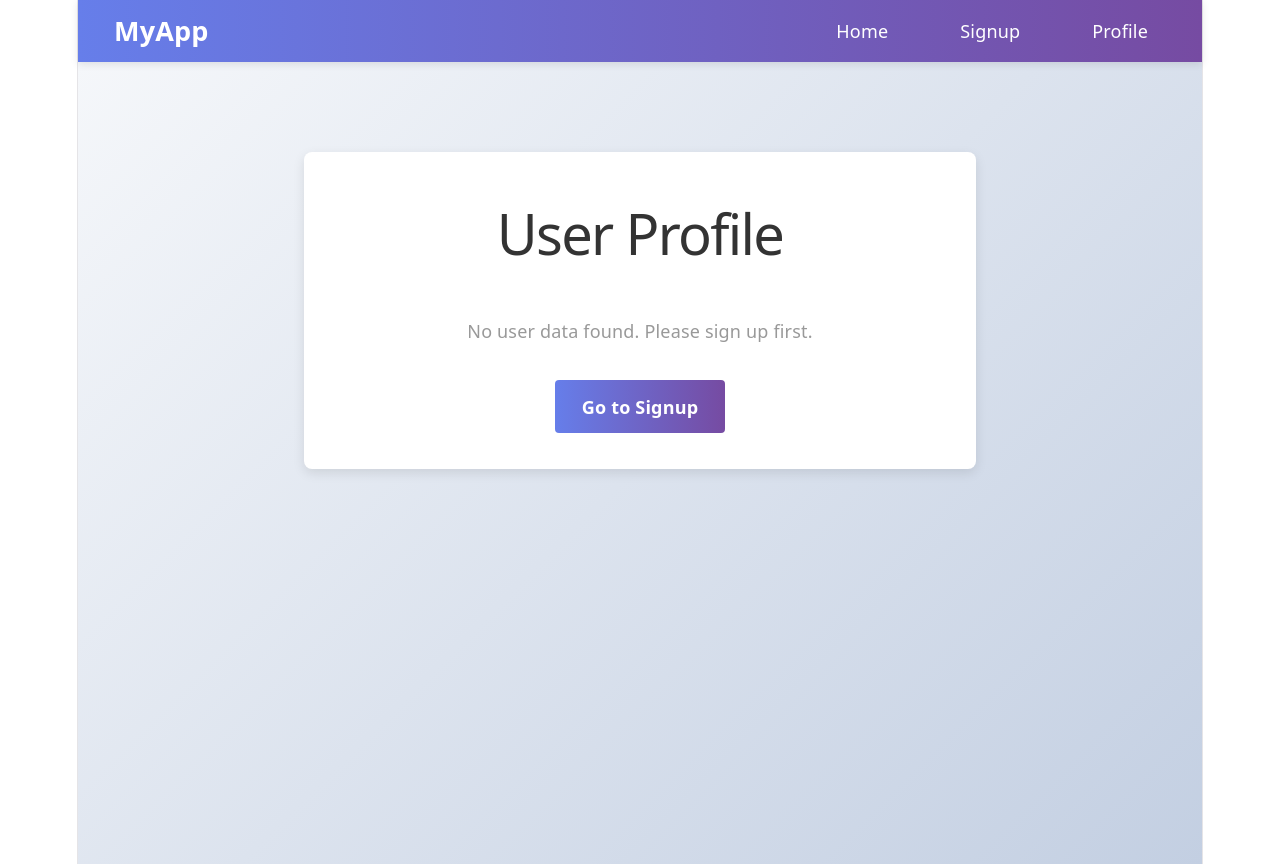
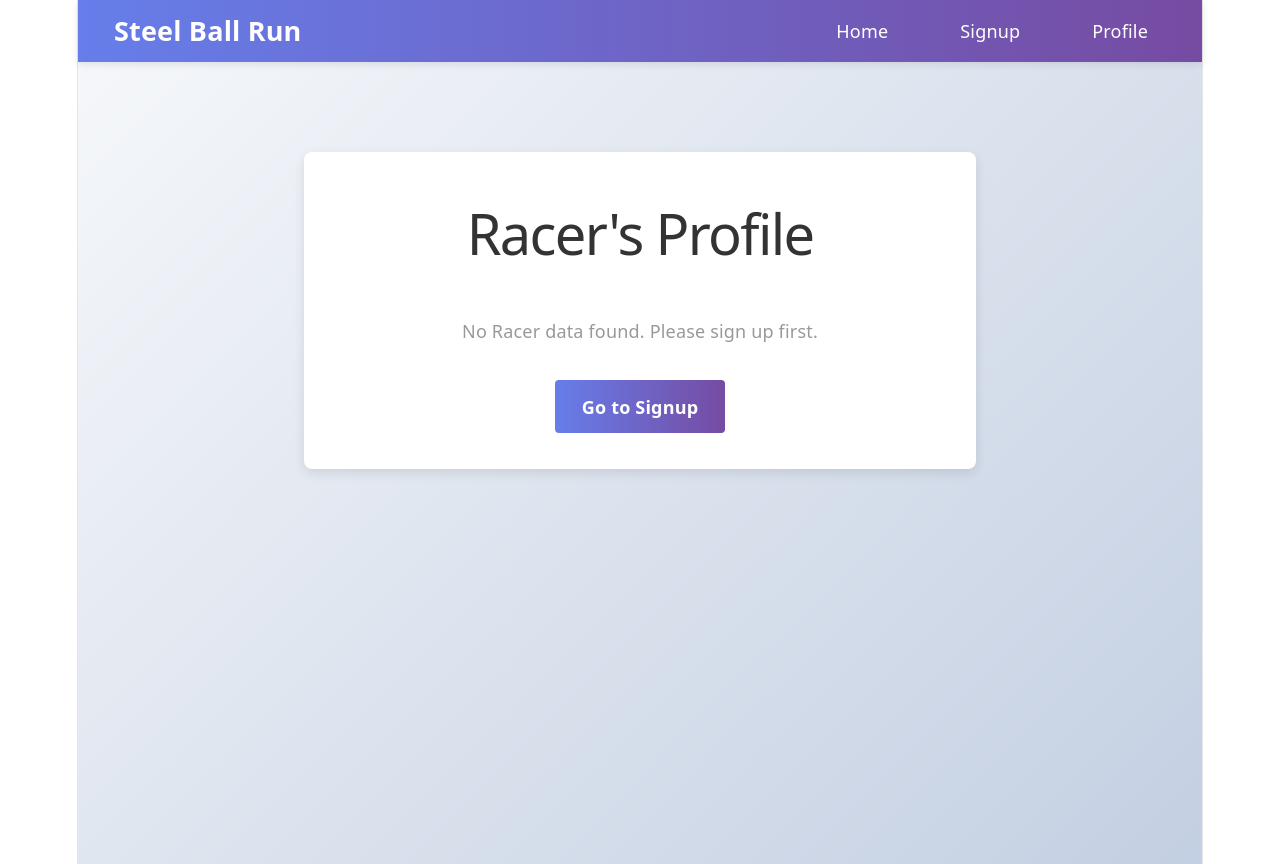
Before and after one commit to Kokoro-Eguchi/aptech1-midterm-exam, a React (Vite) app: page /profile in a window 1280 px wide. Built offline with nearby package versions, Linux system fonts and the light colour scheme.

Commit message:
Impleented event handling

```diff
--- a/src/components/Navigation.jsx
+++ b/src/components/Navigation.jsx
@@ -6,7 +6,7 @@ function Navigation() {
     <nav className="navbar">
       <div className="nav-container">
         <Link to="/" className="nav-logo">
-          MyApp
+          Steel Ball Run
         </Link>
         <ul className="nav-menu">
           <li className="nav-item">
--- a/src/pages/Home.jsx
+++ b/src/pages/Home.jsx
@@ -5,8 +5,8 @@ function Home() {
   return (
     <div className="page-container">
       <div className="page-content">
-        <h1>Welcome to MyApp</h1>
-        <p>This is the home page of our application</p>
+        <h1>Welcome to Steel Ball Run!</h1>
+        <p>This is where your journey for the ultimate race across america with the prize money of $50,000,000 begins!</p>
         <div className="button-group">
           <Link to="/signup" className="btn btn-primary">
             Get Started
--- a/src/pages/Pages.css
+++ b/src/pages/Pages.css
@@ -23,7 +23,6 @@
   font-size: 1.1rem;
 }
 
-/* Form Styles */
 .form-container {
   max-width: 500px;
   margin: 3rem auto;
@@ -71,7 +70,6 @@
   box-shadow: 0 0 0 3px rgba(102, 126, 234, 0.1);
 }
 
-/* Success Page Styles */
 .success-container {
   max-width: 500px;
   margin: 3rem auto;
@@ -99,7 +97,6 @@
   font-size: 1rem;
 }
 
-/* Profile Page Styles */
 .profile-container {
   max-width: 600px;
   margin: 3rem auto;
@@ -148,7 +145,6 @@
   padding: 2rem;
 }
 
-/* Button Styles */
 .button-group {
   display: flex;
   gap: 1rem;
--- a/src/pages/Profile.jsx
+++ b/src/pages/Profile.jsx
@@ -7,22 +7,16 @@ function Profile() {
   const navigate = useNavigate()
 
   useEffect(() => {
-    // Get user data from localStorage
     const storedData = localStorage.getItem('userData')
     if (storedData) {
       setUserData(JSON.parse(storedData))
     }
   }, [])
 
-  const handleLogout = () => {
-    localStorage.removeItem('userData')
-    navigate('/')
-  }
-
   return (
     <div className="page-container">
       <div className="profile-container">
-        <h1>User Profile</h1>
+        <h1>Racer's Profile</h1>
         {userData ? (
           <>
             <div className="profile-card">
@@ -39,14 +33,14 @@ function Profile() {
               <Link to="/" className="btn btn-secondary">
                 Back to Home
               </Link>
-              <button onClick={handleLogout} className="btn btn-danger">
+              <button onClick={() => { localStorage.removeItem('userData'); navigate('/'); }} className="btn btn-danger">
                 Logout
               </button>
             </div>
           </>
         ) : (
           <>
-            <p className="no-data">No user data found. Please sign up first.</p>
+            <p className="no-data">No Racer data found. Please sign up first.</p>
             <Link to="/signup" className="btn btn-primary">
               Go to Signup
             </Link>
--- a/src/pages/Signup.jsx
+++ b/src/pages/Signup.jsx
@@ -11,18 +11,9 @@ function Signup() {
   })
   const navigate = useNavigate()
 
-  const handleChange = (e) => {
-    const { name, value } = e.target
-    setFormData({
-      ...formData,
-      [name]: value,
-    })
-  }
-
   const handleSubmit = (e) => {
     e.preventDefault()
 
-    // Basic validation
     if (!formData.name || !formData.email || !formData.password || !formData.confirmPassword) {
       alert('All fields are required')
       return
@@ -33,13 +24,11 @@ function Signup() {
       return
     }
 
-    // Store user data in localStorage
     localStorage.setItem('userData', JSON.stringify({
       name: formData.name,
       email: formData.email,
     }))
 
-    // Navigate to success page
     navigate('/success')
   }
 
@@ -55,7 +44,7 @@ function Signup() {
               id="name"
               name="name"
               value={formData.name}
-              onChange={handleChange}
+              onChange={(e) => setFormData({...formData, [e.target.name]: e.target.value})}
               placeholder="Enter your full name"
               required
             />
@@ -68,7 +57,7 @@ function Signup() {
               id="email"
               name="email"
               value={formData.email}
-              onChange={handleChange}
+              onChange={(e) => setFormData({...formData, [e.target.name]: e.target.value})}
               placeholder="Enter your email"
               required
             />
@@ -81,7 +70,7 @@ function Signup() {
               id="password"
               name="password"
               value={formData.password}
-              onChange={handleChange}
+              onChange={(e) => setFormData({...formData, [e.target.name]: e.target.value})}
               placeholder="Enter your password"
               required
             />
@@ -94,7 +83,7 @@ function Signup() {
               id="confirmPassword"
               name="confirmPassword"
               value={formData.confirmPassword}
-              onChange={handleChange}
+              onChange={(e) => setFormData({...formData, [e.target.name]: e.target.value})}
               placeholder="Confirm your password"
               required
             />
--- a/src/pages/Success.jsx
+++ b/src/pages/Success.jsx
@@ -6,9 +6,9 @@ function Success() {
     <div className="page-container">
       <div className="success-container">
         <div className="success-icon">✓</div>
-        <h1>Signup Successful!</h1>
-        <p>Your account has been created successfully.</p>
-        <p>Welcome to MyApp! We're excited to have you on board.</p>
+        <h1>Niceu Niceu</h1>
+        <p>Your account has been created successfully. You Are now a true jojo and ready to race in Steel Ball Run!</p>
+        <p>Welcome to Steel Ball Run! We're excited to have you on board.</p>
         <div className="button-group">
           <Link to="/profile" className="btn btn-primary">
             Go to Profile
```
